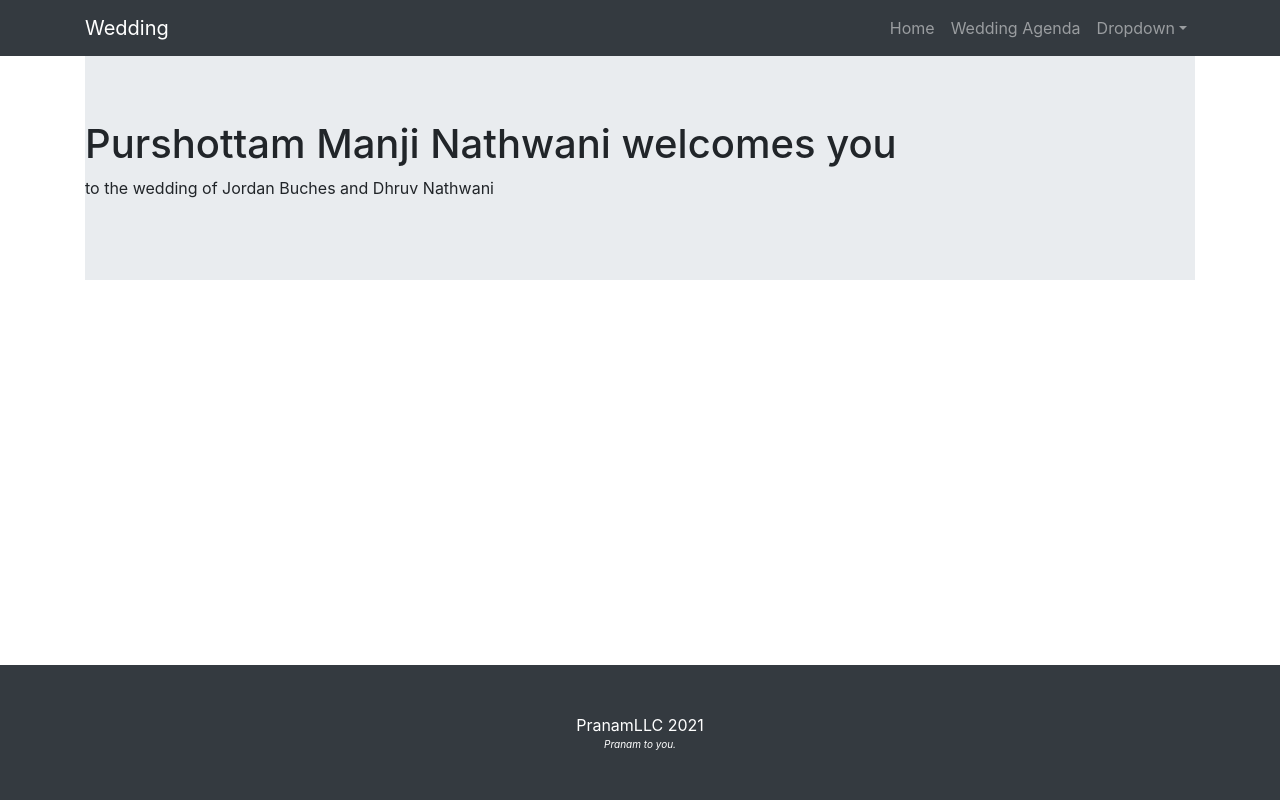
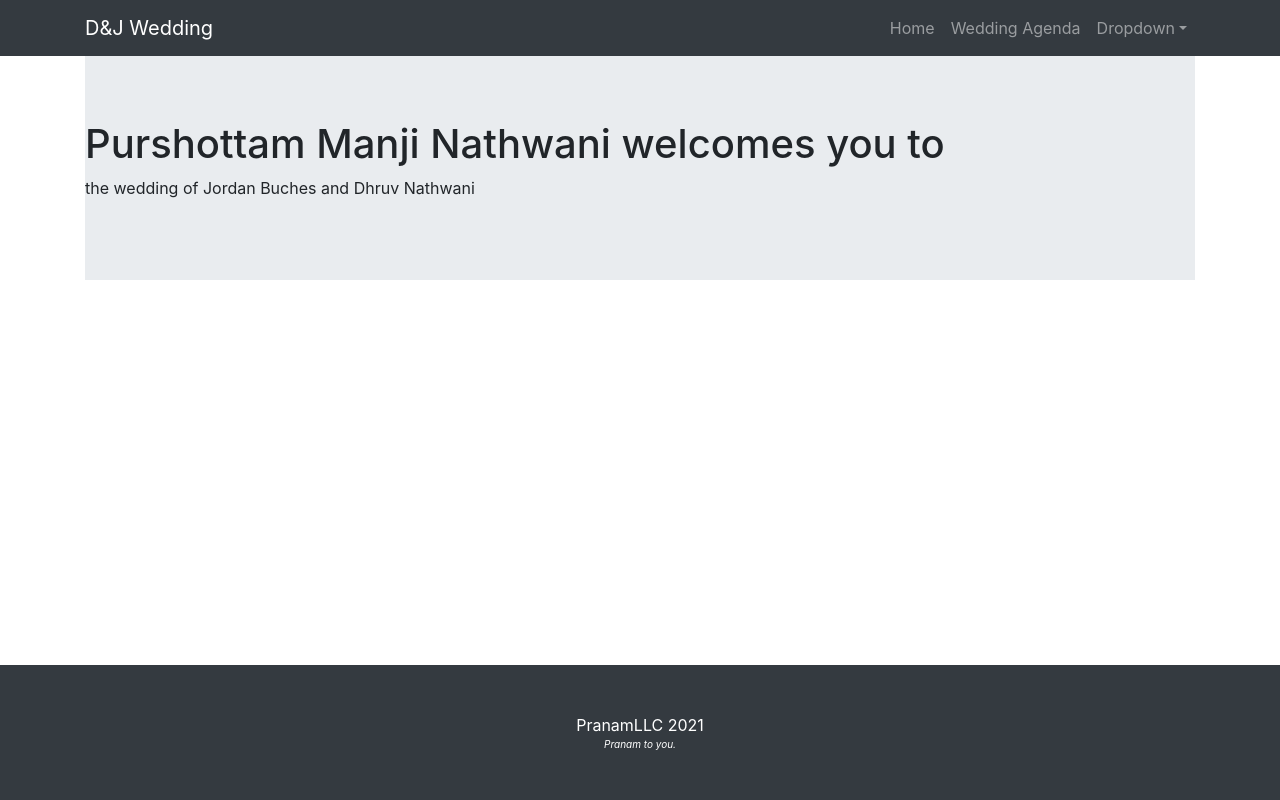
Before and after one commit to DnJWedding/DnJWedding.github.io, a React (Create React App) app: page / in a window 1280 px wide. Shown: the top 800 px of the page. Built offline with nearby package versions, Linux system fonts and the light colour scheme.

Commit message:
small changes

```diff
--- a/package.json
+++ b/package.json
@@ -1,5 +1,5 @@
 {
-  "name": "Nathwani-Bucchess-Wedding",
+  "name": "Nathwani-Buches-Wedding",
   "version": "0.1.0",
   "private": true,
   "homepage": "https://dnjwedding.github.io/",
--- a/src/App.js
+++ b/src/App.js
@@ -10,6 +10,7 @@ function App() {
           <Route path="/" exact component={() => <Home />} />
           <Route path="/about" exact component={() => <About />} />
           <Route path="/contact" exact component={() => <Contact />} />
+          <Route path="/aboutDhruv" exact component={() => <Contact />} />
         </Switch>
         <Footer />
       </Router>
--- a/src/components/Home.jsx
+++ b/src/components/Home.jsx
@@ -7,9 +7,9 @@ function Home() {
       <div class="container">
         <div class="banner">
           <Jumbotron fluid>
-            <h1>Purshottam Manji Nathwani welcomes you</h1>
+            <h1>Purshottam Manji Nathwani welcomes you to</h1>
             <p>
-              to the wedding of Jordan Buches and Dhruv Nathwani
+                the wedding of Jordan Buches and Dhruv Nathwani
             </p>
           </Jumbotron>
         </div>
--- a/src/components/Navigation.jsx
+++ b/src/components/Navigation.jsx
@@ -7,7 +7,7 @@ function Navigation(props) {
     <div className="navigation">
       <Navbar bg="dark" expand="lg" variant="dark">
         <Container>
-          <Navbar.Brand href="/">Wedding</Navbar.Brand>
+          <Navbar.Brand href="/">D&J Wedding</Navbar.Brand>
           <Navbar.Toggle aria-controls="basic-navbar-nav" />
           <Navbar.Collapse id="basic-navbar-nav" class="navbar-nav ml-auto">
             <Nav className="me-auto">
```
